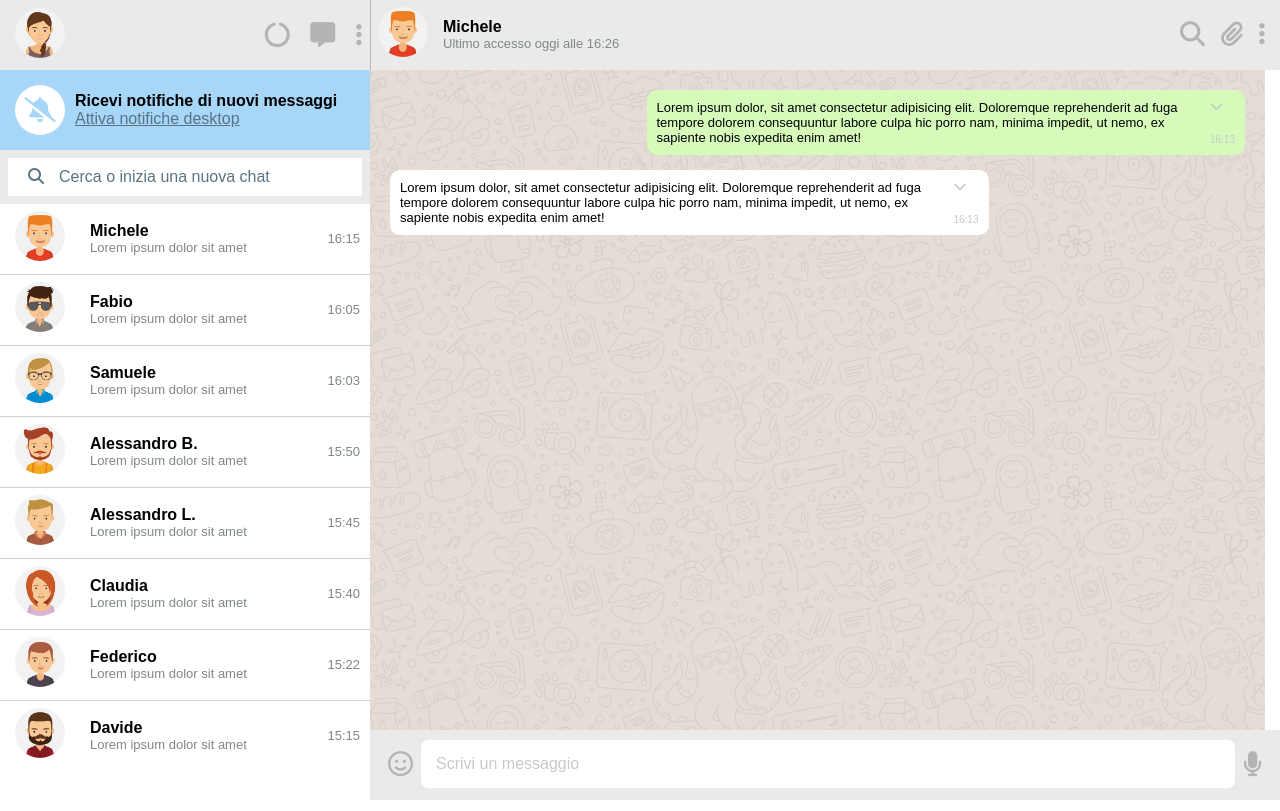
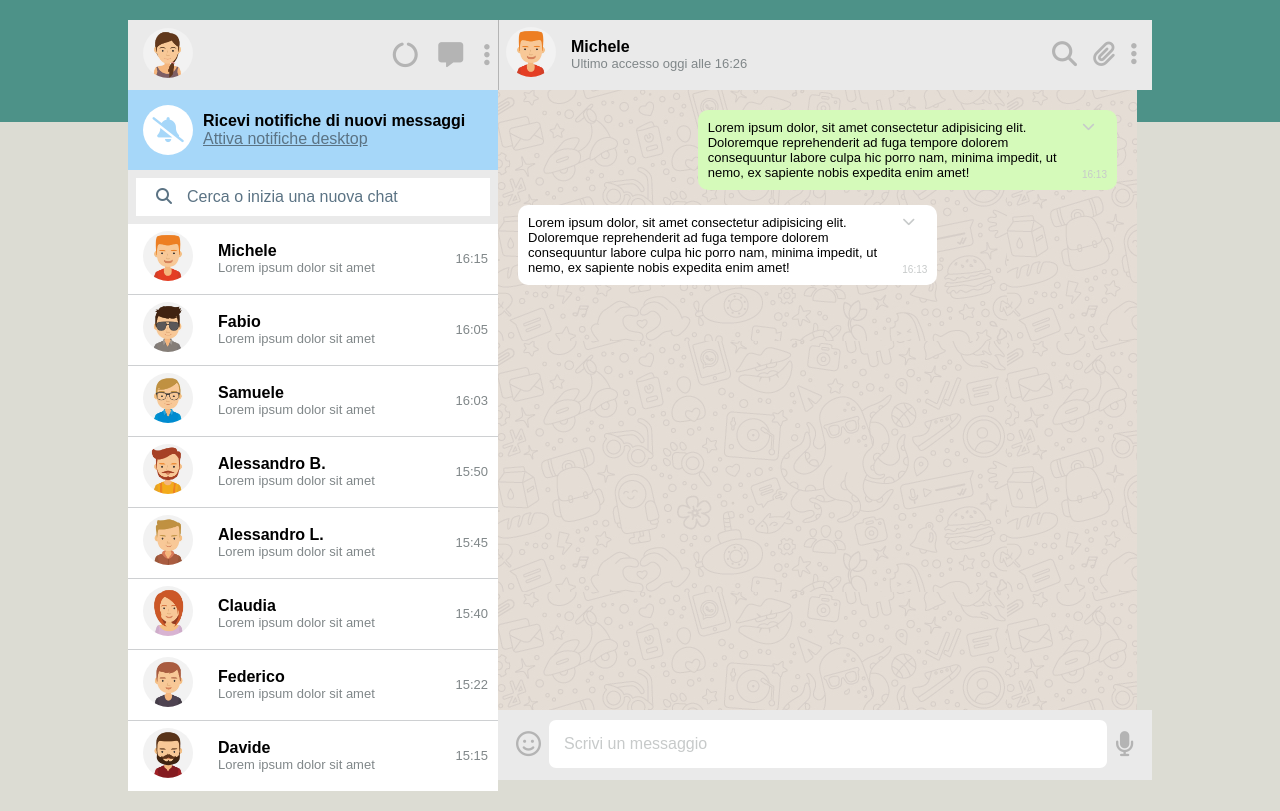
Before and after one commit to Mustaaaaa/html, a plain HTML site: page index.html in a window 1280 px wide. Drawn offline with Linux system fonts and the light colour scheme.

Commit message:
add: backgroung main

```diff
--- a/css/style.css
+++ b/css/style.css
@@ -29,14 +29,14 @@ img{
     display: flex;
     flex-direction: column;
 }
-.main-header{
+.chat-header{
     height: 70px;
     background-color: #EAEAEA;
     padding: 7px;
     width: 100%;
     border-left: 1px solid #B4B4B4;
 }
-.main-header .row{
+.chat-header .row{
     gap: 15px;
     display: flex;
     align-items: center;
@@ -56,6 +56,7 @@ img{
     height: calc(100vh - 140px);
     padding: 20px;
 }
+
 .message-section .col-1{
     display: flex;
     flex-direction: column;
@@ -214,4 +215,21 @@ hr{
     .profile-description, .receive-notification, .search-chat{
         display: flex;
     }
+    .message-section{
+        height: calc(95vh - 140px);
+    }
+    .main-content{
+        width: 80%;
+        margin: 2.5vh auto;
+    }
+    body{
+        background: linear-gradient(
+          to bottom,
+          #4D9288 0%,
+          #4D9288 15%,
+          #DCDCD3 15%,
+          #DCDCD3 100%
+        );
+    }
+
 }
--- a/index.html
+++ b/index.html
@@ -13,10 +13,9 @@
 </head>
 
 <body>
-
     <main>
-        <div class="row">
-            <div class="side-bar">
+        <div class="row main-content">
+            <div class="side-bar bg-white">
                 <div class="column">
                     <div class="row bg-lightgray my-profile-preview">
                         <div class=" profile-photo">
@@ -199,7 +198,7 @@
                 </div>
             </div>
             <div>
-                <div class="main-header">
+                <div class="chat-header">
                     <div class="row">
                         <div class="row">
                             <div>
```
